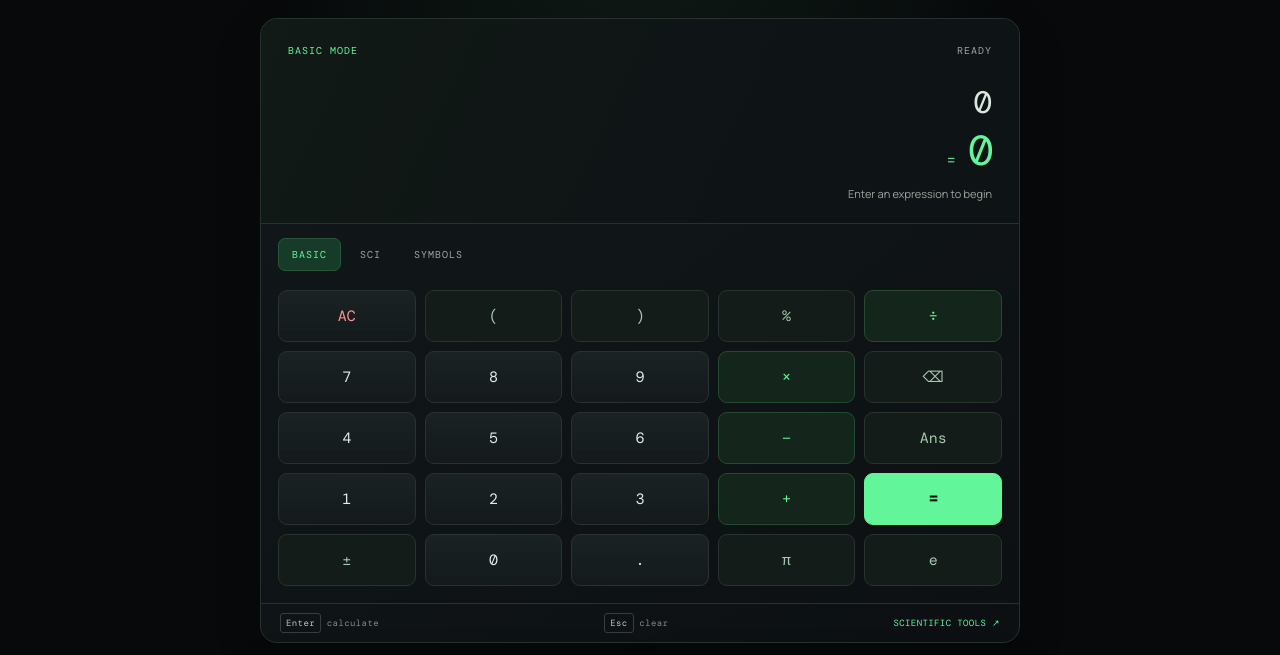
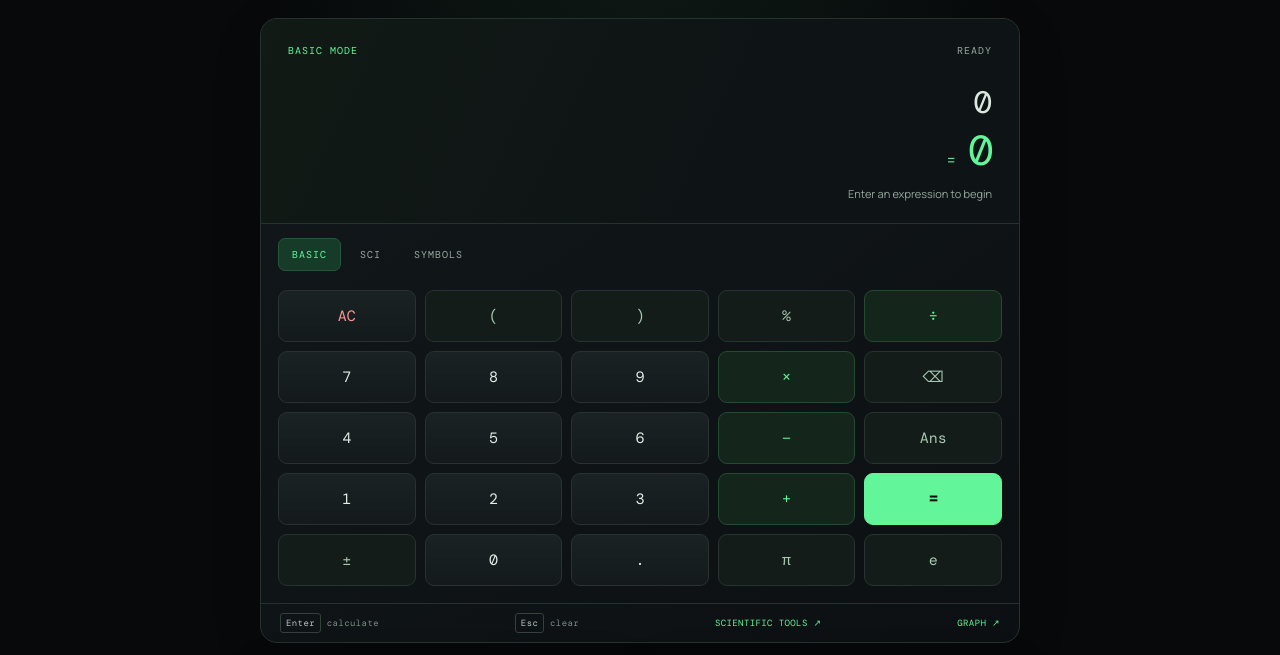
Before and after one commit to Emris-x/O-S-Omnisci, a plain HTML site: page index.html in a window 1280 px wide. Shown: the part 276-931 px from the top of the page. Drawn offline with nearby package versions, Linux system fonts and the light colour scheme.

Commit message:
feat: add graphing shortcut to calculator

```diff
--- a/index.html
+++ b/index.html
@@ -42,7 +42,7 @@
           <button class="mode-tab" data-mode="symbols" role="tab" aria-selected="false">SYMBOLS</button>
         </div>
         <div id="keypad" class="keypad" aria-label="Calculator keys"></div>
-        <div class="calculator-footer"><span><kbd>Enter</kbd> calculate</span><span><kbd>Esc</kbd> clear</span><a href="./tools.html" style="color:var(--green);text-decoration:none;font:9px var(--mono)">SCIENTIFIC TOOLS ↗</a></div>
+        <div class="calculator-footer"><span><kbd>Enter</kbd> calculate</span><span><kbd>Esc</kbd> clear</span><a href="./tools.html" style="color:var(--green);text-decoration:none;font:9px var(--mono)">SCIENTIFIC TOOLS ↗</a><a href="./graph.html" style="color:var(--green);text-decoration:none;font:9px var(--mono)">GRAPH ↗</a></div>
       </section>
 
       <section class="lower-grid">
```
